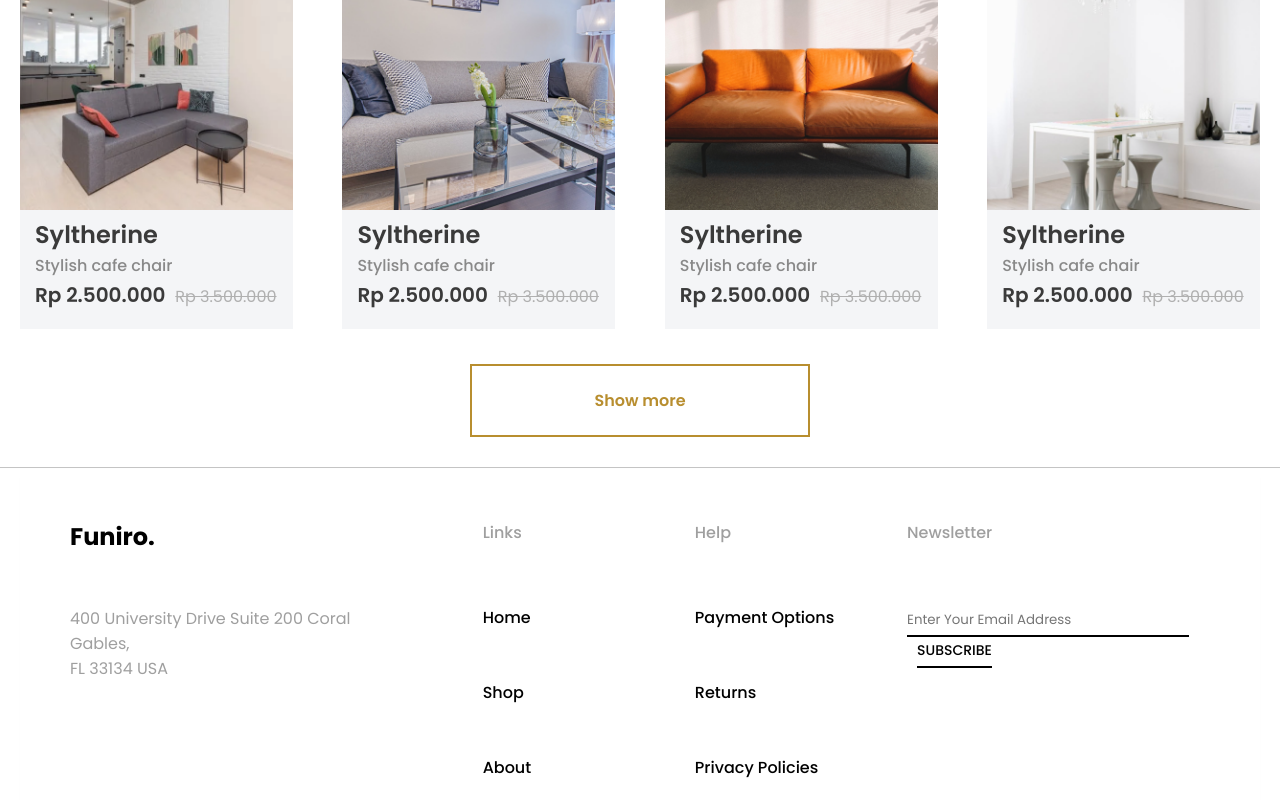
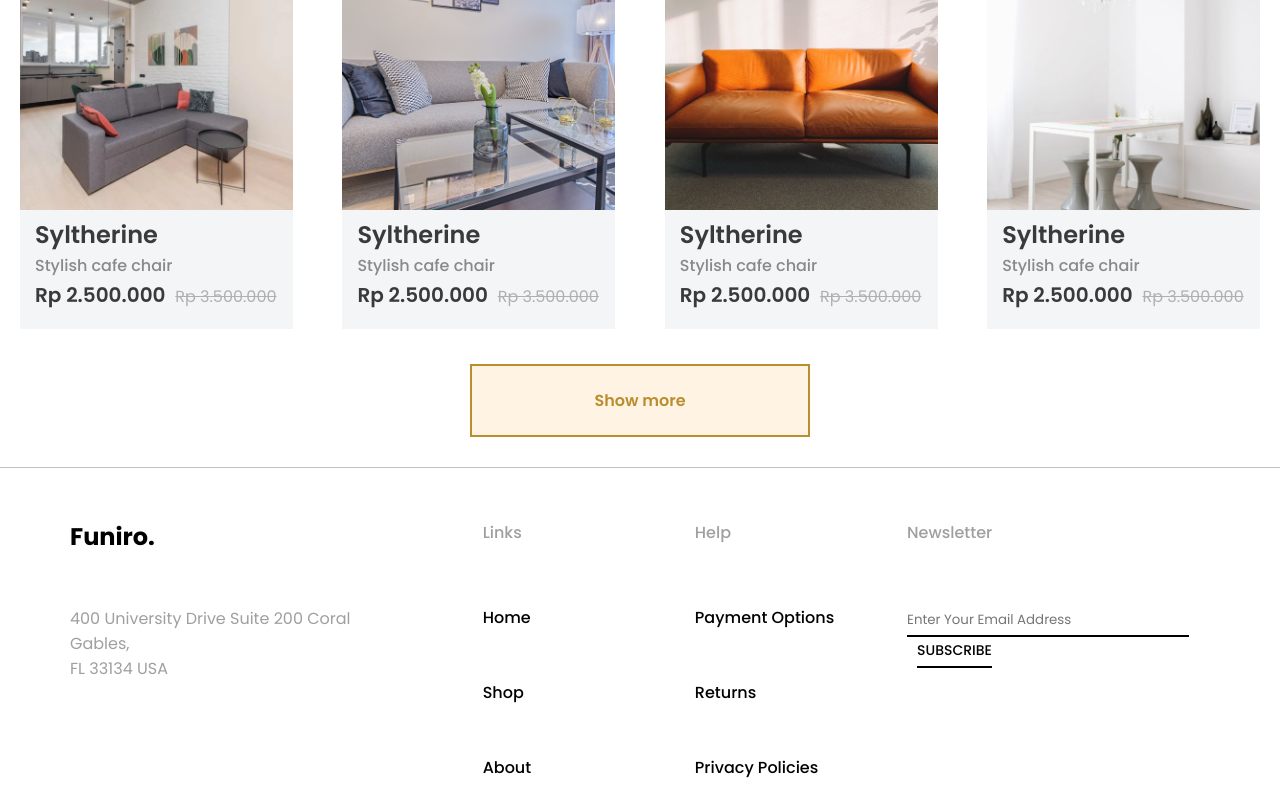
Before and after one commit to motasimdev/Furniro, a plain HTML site: page index.html in a window 1280 px wide. In both pictures the pointer is over the link "Show more". Shown: the part 2245-3045 px from the top of the page. Drawn offline with Linux system fonts and the light colour scheme.

Commit message:
Alhamdu lillah

```diff
--- a/css/style.css
+++ b/css/style.css
@@ -303,6 +303,10 @@ p {
   font-family: "Poppins", serif;
   color: #b88e2f;
   border: 2px solid #b88e2f;
+  transition: .4s;
+}
+.product_show a:hover{
+  background: #fff3e3;
 }
 /* Product Part End */
 
```
